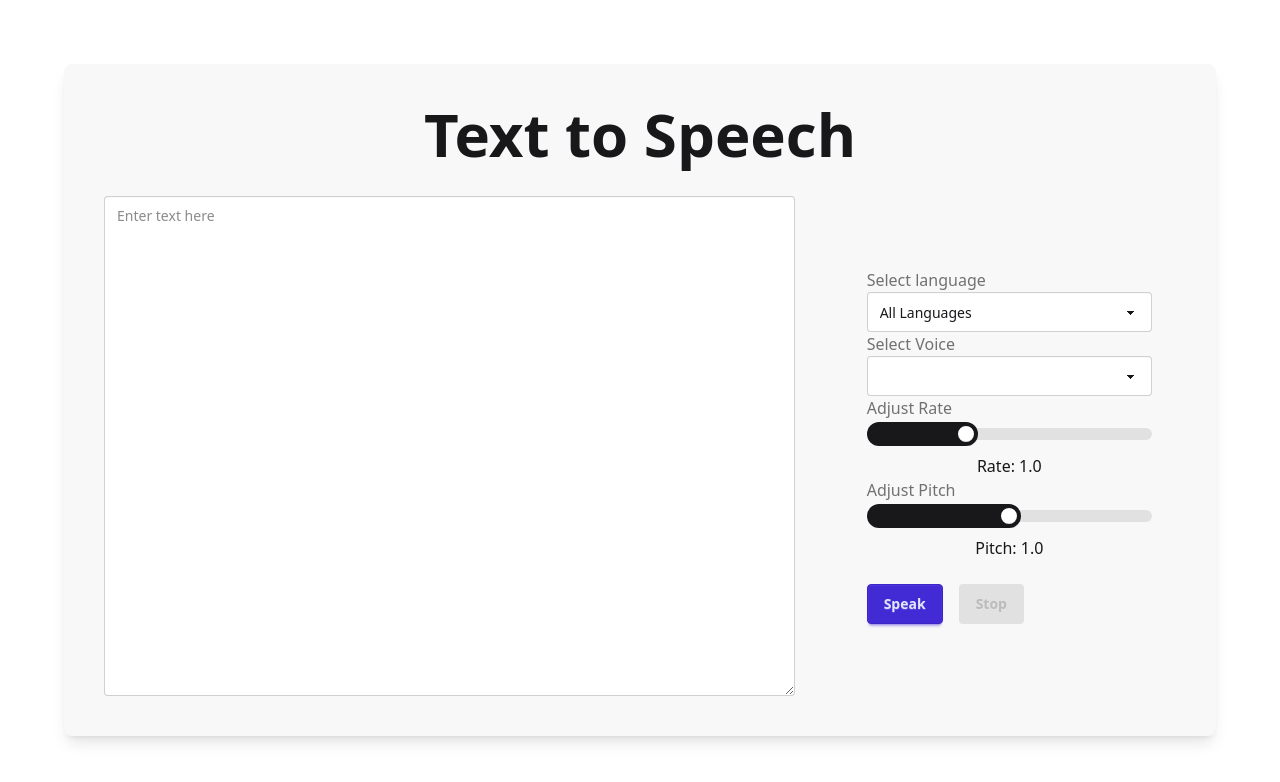
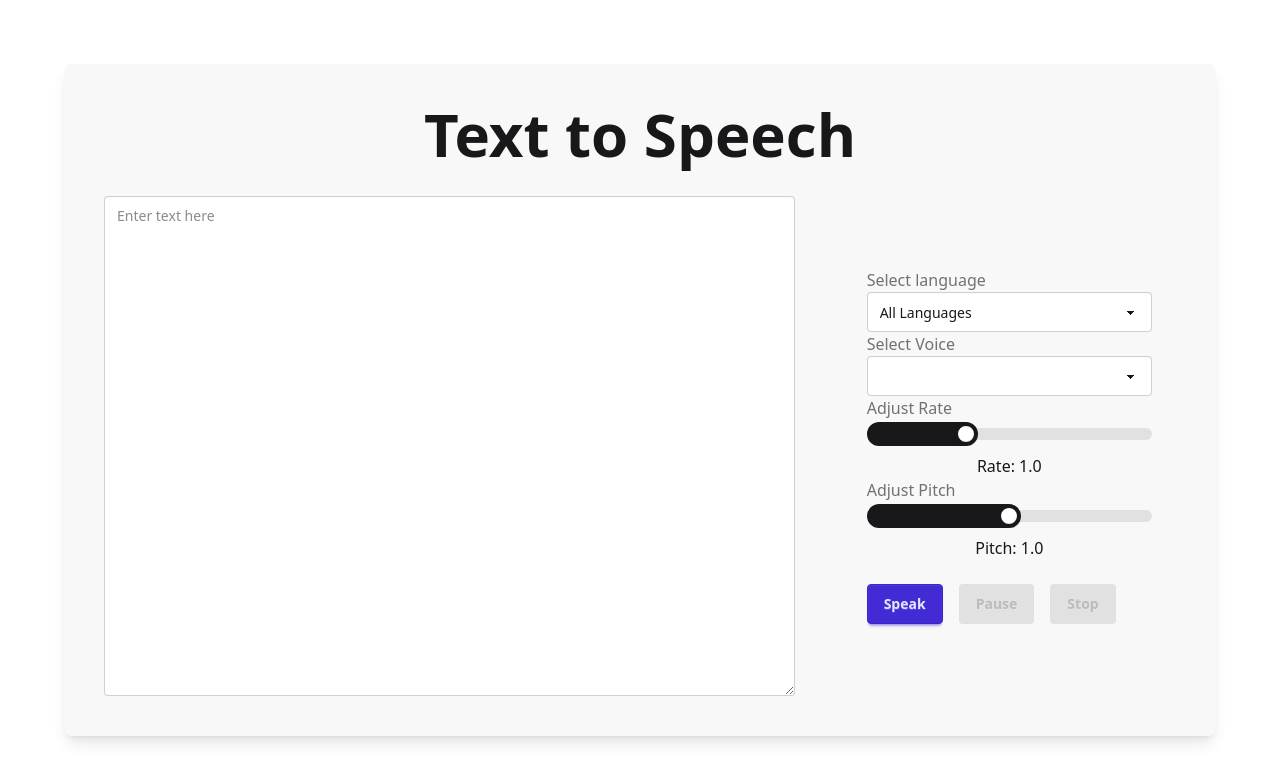
Before and after one commit to HeavenManySugar/tts-web, a Next.js app: page / in a window 1280 px wide. Shown: the top 782 px of the page. Built offline with nearby package versions, Linux system fonts and the light colour scheme.

Commit message:
feat: add pause/resume functionality for speech synthesis

```diff
--- a/app/page.tsx
+++ b/app/page.tsx
@@ -10,6 +10,7 @@ export default function Home() {
   const [pitch, setPitch] = useState<number>(1);
   const [text, setText] = useState<string>("");
   const [isSpeaking, setIsSpeaking] = useState(false);
+  const [isPaused, setIsPaused] = useState(false);
   const [highlight, setHighlight] = useState<{ start: number, end: number }>({ start: 0, end: 0 });
   const utteranceRef = useRef<SpeechSynthesisUtterance | null>(null);
 
@@ -46,6 +47,7 @@ export default function Home() {
     };
     utterance.onend = () => {
       setIsSpeaking(false);
+      setIsPaused(false);
       setHighlight({ start: 0, end: 0 });
     };
     utterance.onboundary = (event: SpeechSynthesisEvent) => {
@@ -58,9 +60,20 @@ export default function Home() {
     speechSynthesis.speak(utterance);
   };
 
+  const handlePauseResume = () => {
+    if (isPaused) {
+      speechSynthesis.resume();
+      setIsPaused(false);
+    } else {
+      speechSynthesis.pause();
+      setIsPaused(true);
+    }
+  };
+
   const handleStop = () => {
     speechSynthesis.cancel();
     setIsSpeaking(false);
+    setIsPaused(false);
     setHighlight({ start: 0, end: 0 });
   };
 
@@ -178,6 +191,14 @@ export default function Home() {
                   Speak
                 </button>
                 <button
+                  id="pause-resume-button"
+                  className="btn btn-warning"
+                  onClick={handlePauseResume}
+                  disabled={!isSpeaking}
+                >
+                  {isPaused ? "Resume" : "Pause"}
+                </button>
+                <button
                   id="stop-button"
                   className="btn btn-secondary"
                   onClick={handleStop}
```
